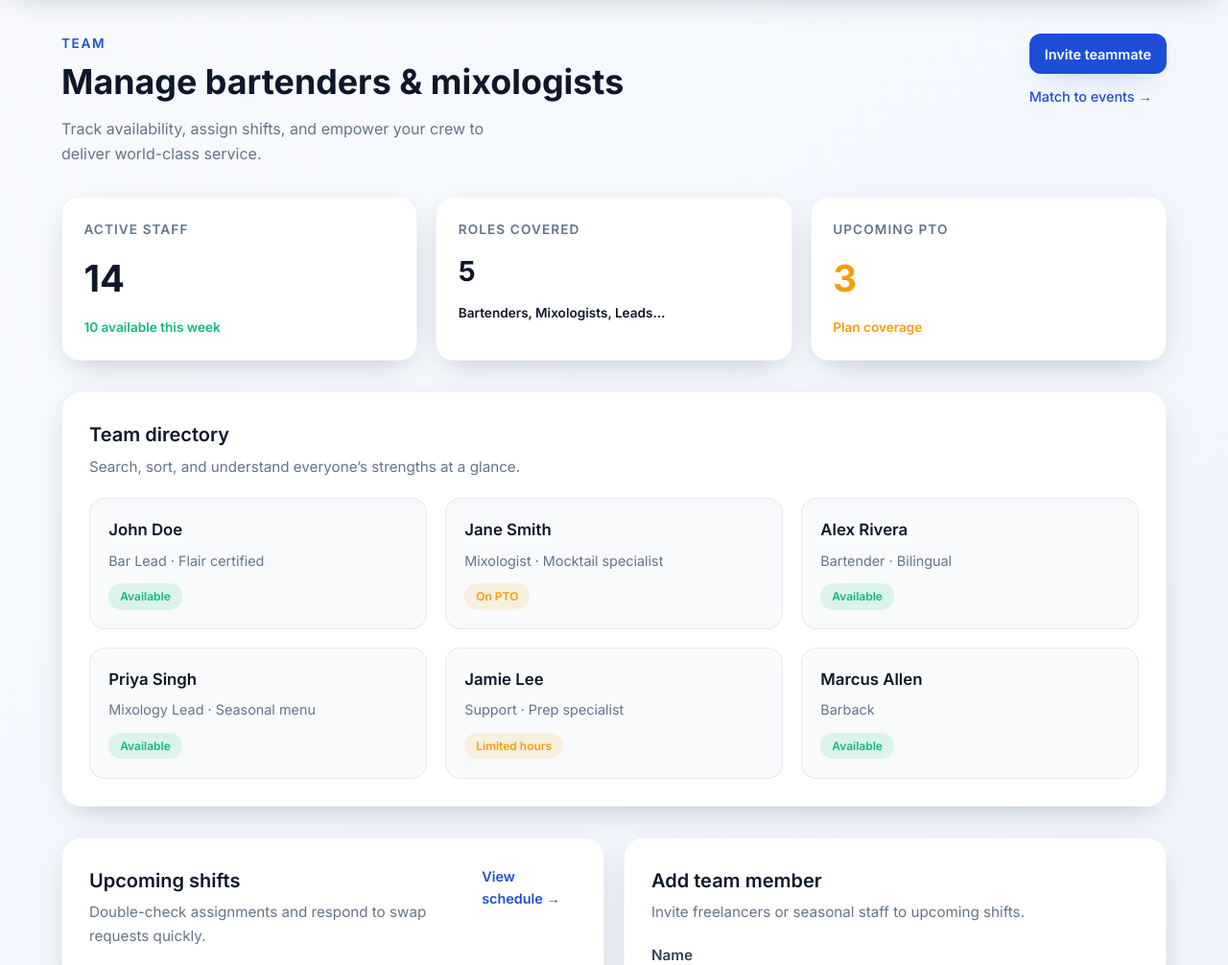
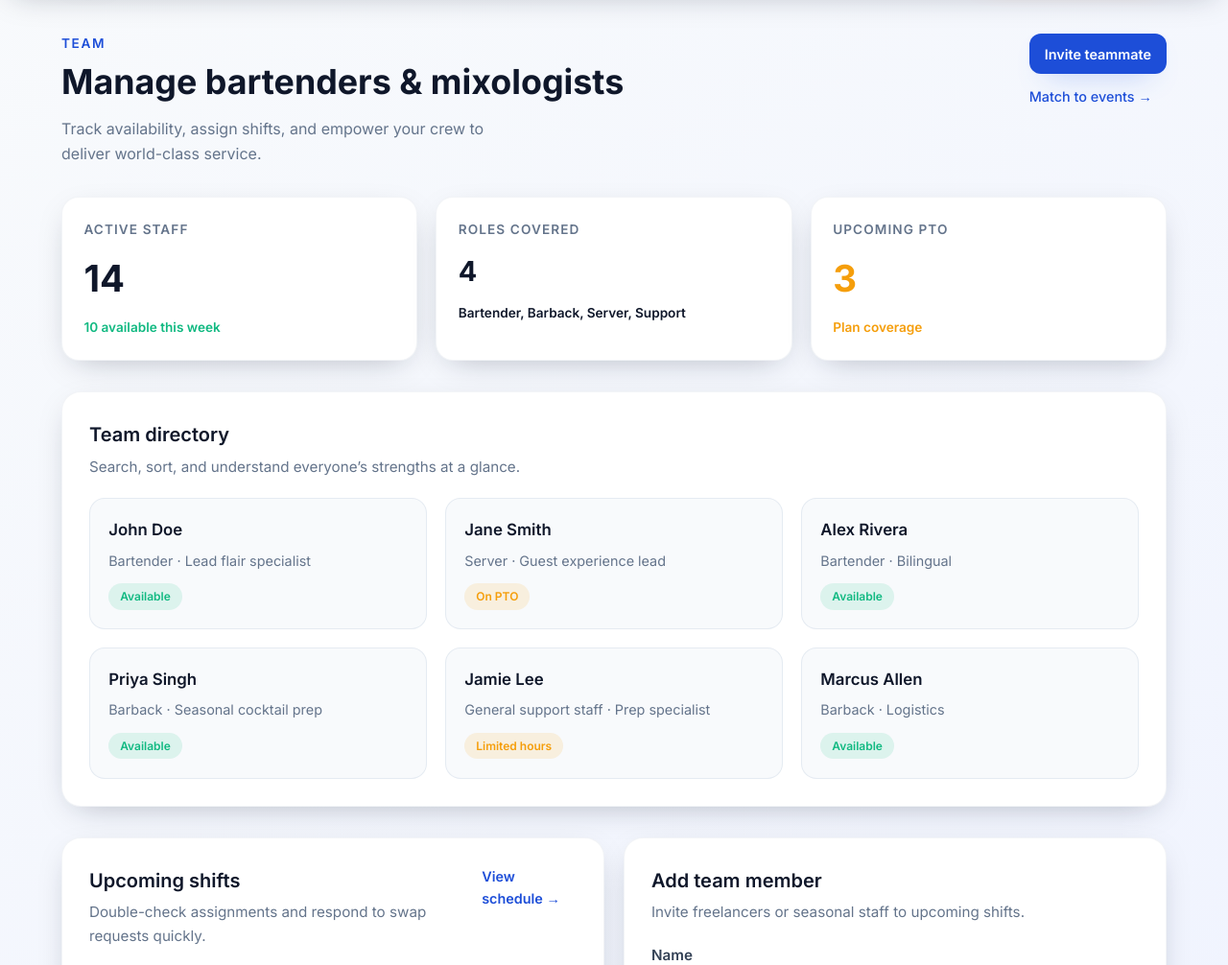
Before and after one commit to Josvel525/Bartending2U-scheduler, a plain HTML site: page employees.html in a window 1280 px wide. Shown: the part 94-1100 px from the top of the page at 96% size. Drawn offline with Linux system fonts and the light colour scheme.

Commit message:
Update employee role options

```diff
--- a/employees.html
+++ b/employees.html
@@ -55,8 +55,8 @@
             </article>
             <article class="stat-card">
                 <span class="stat-card__label">Roles covered</span>
-                <span class="stat-card__value" style="font-size:1.8rem;">5</span>
-                <span class="stat-card__meta">Bartenders, Mixologists, Leads…</span>
+                <span class="stat-card__value" style="font-size:1.8rem;">4</span>
+                <span class="stat-card__meta">Bartender, Barback, Server, Support</span>
             </article>
             <article class="stat-card">
                 <span class="stat-card__label">Upcoming PTO</span>
@@ -75,12 +75,12 @@
             <div class="list-grid">
                 <article class="person-card">
                     <h3 class="person-card__name">John Doe</h3>
-                    <p class="person-card__role">Bar Lead · Flair certified</p>
+                    <p class="person-card__role">Bartender · Lead flair specialist</p>
                     <div class="person-card__status"><span class="badge success">Available</span></div>
                 </article>
                 <article class="person-card">
                     <h3 class="person-card__name">Jane Smith</h3>
-                    <p class="person-card__role">Mixologist · Mocktail specialist</p>
+                    <p class="person-card__role">Server · Guest experience lead</p>
                     <div class="person-card__status"><span class="badge warning">On PTO</span></div>
                 </article>
                 <article class="person-card">
@@ -90,17 +90,17 @@
                 </article>
                 <article class="person-card">
                     <h3 class="person-card__name">Priya Singh</h3>
-                    <p class="person-card__role">Mixology Lead · Seasonal menu</p>
+                    <p class="person-card__role">Barback · Seasonal cocktail prep</p>
                     <div class="person-card__status"><span class="badge success">Available</span></div>
                 </article>
                 <article class="person-card">
                     <h3 class="person-card__name">Jamie Lee</h3>
-                    <p class="person-card__role">Support · Prep specialist</p>
+                    <p class="person-card__role">General support staff · Prep specialist</p>
                     <div class="person-card__status"><span class="badge warning">Limited hours</span></div>
                 </article>
                 <article class="person-card">
                     <h3 class="person-card__name">Marcus Allen</h3>
-                    <p class="person-card__role">Barback</p>
+                    <p class="person-card__role">Barback · Logistics</p>
                     <div class="person-card__status"><span class="badge success">Available</span></div>
                 </article>
             </div>
@@ -167,9 +167,9 @@
                             <select id="teamRole">
                                 <option selected disabled>Select role</option>
                                 <option>Bartender</option>
-                                <option>Mixologist</option>
-                                <option>Bar Lead</option>
-                                <option>Support / Barback</option>
+                                <option>Barback</option>
+                                <option>Server</option>
+                                <option>General Support Staff</option>
                             </select>
                         </div>
                         <div class="form-field">
```
